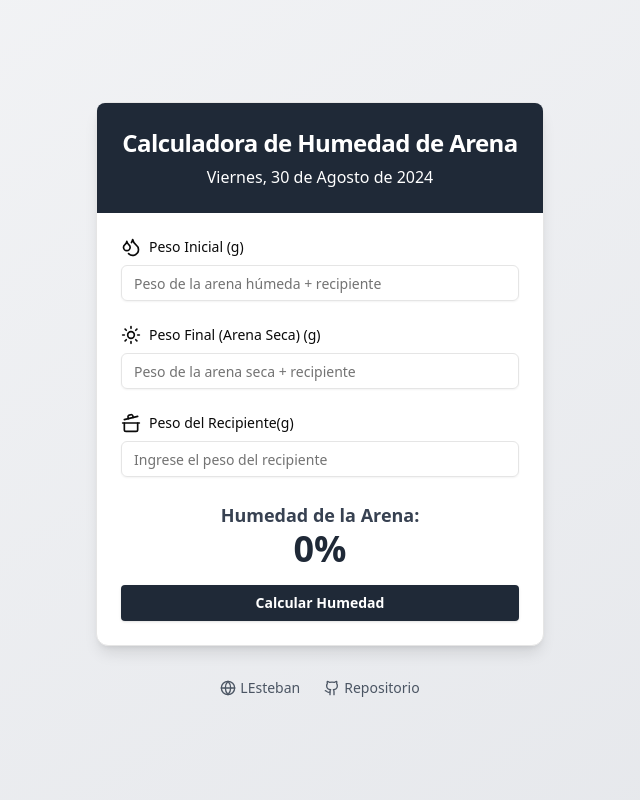
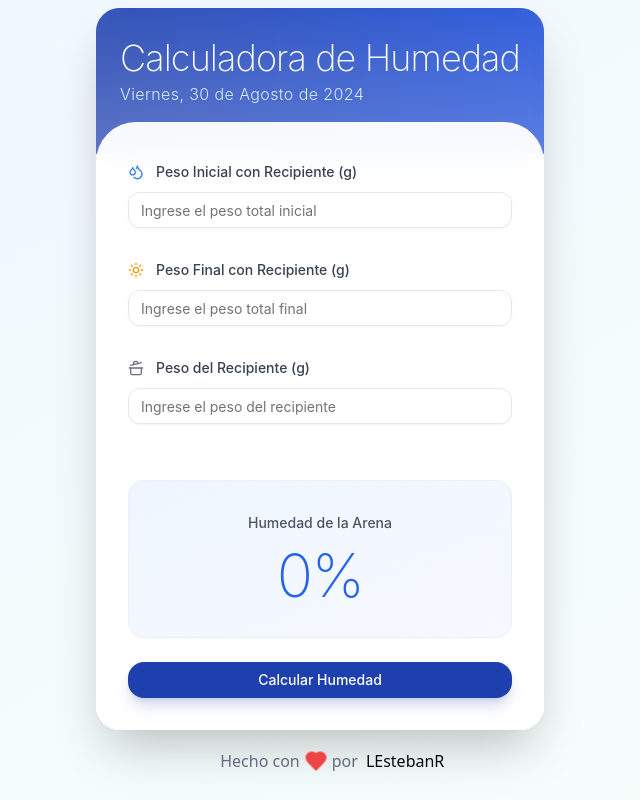
Before and after one commit to LEstebanR/humedad_arena, a React (Vite) app: page / in a window 1280 px wide. Shown: the whole page, without its empty margins (320-960 px from the left). Built offline with nearby package versions, Linux system fonts and the light colour scheme.

Commit message:
update design

```diff
--- a/package.json
+++ b/package.json
@@ -17,6 +17,7 @@
     "class-variance-authority": "^0.7.0",
     "clsx": "^2.1.1",
     "lucide-react": "^0.436.0",
+    "motion": "^12.23.24",
     "react": "^18.3.1",
     "react-dom": "^18.3.1",
     "tailwind-merge": "^2.5.2",
@@ -38,5 +39,6 @@
     "typescript": "^5.5.3",
     "typescript-eslint": "^8.0.1",
     "vite": "^5.4.1"
-  }
+  },
+  "packageManager": "yarn@1.22.22+sha512.a6b2f7906b721bba3d67d4aff083df04dad64c399707841b7acf00f6b133b7ac24255f2652fa22ae3534329dc6180534e98d17432037ff6fd140556e2bb3137e"
 }
--- a/src/App.tsx
+++ b/src/App.tsx
@@ -10,26 +10,34 @@ import {
   CardTitle,
   CardDescription,
 } from "@/components/ui/card";
-import { Droplets, Sun, CookingPot, Github, Globe } from "lucide-react";
+import { Droplets, Sun, CookingPot, Heart, Loader2 } from "lucide-react";
+import { motion } from "framer-motion";
 
 export default function Component() {
   const [pesoInicial, setPesoInicial] = useState("");
   const [pesoFinal, setPesoFinal] = useState("");
   const [pesoRecipiente, setPesoRecipiente] = useState("");
   const [humedad, setHumedad] = useState(0);
+  const [isCalculating, setIsCalculating] = useState(false);
 
-  const calcularHumedad = () => {
+  const calcularHumedad = async () => {
+    setIsCalculating(true);
     const pi = parseFloat(pesoInicial);
     const pf = parseFloat(pesoFinal);
     const pr = parseFloat(pesoRecipiente);
 
+    // Simulamos un pequeño delay para mostrar el loading
+    await new Promise((resolve) => setTimeout(resolve, 800));
+
     if (isNaN(pi) || isNaN(pf) || isNaN(pr)) {
       setHumedad(0);
+      setIsCalculating(false);
       return;
     }
 
     const humedadCalculada = ((pi - pf) / (pf - pr)) * 100;
     setHumedad(parseFloat(humedadCalculada.toFixed(2)));
+    setIsCalculating(false);
   };
 
   const handleKeyDown = (event: { key: string }) => {
@@ -75,94 +83,160 @@ export default function Component() {
   const FECHA = obtenerFechaFormateada();
 
   return (
-    <div className="min-h-screen flex flex-col items-center justify-center bg-gradient-to-br from-gray-100 to-gray-200 p-4">
-      <Card className="w-full max-w-md shadow-lg">
-        <CardHeader className="bg-gray-800 text-white rounded-t-lg">
-          <CardTitle className="text-2xl font-bold text-center">
-            Calculadora de Humedad de Arena
+    <div className="min-h-screen flex flex-col items-center justify-center bg-gradient-to-br from-blue-50/90 to-emerald-50/40 px-4 py-2 font-sans">
+      <Card className="w-full max-w-md backdrop-blur-sm bg-white/95 shadow-2xl border-0 rounded-3xl overflow-hidden [font-family:ui-sans-serif,-apple-system,BlinkMacSystemFont,Segoe_UI,Helvetica,Arial,sans-serif]">
+        <CardHeader className="bg-gradient-to-r from-blue-800 to-blue-700 text-white pb-12 relative">
+          <div className="absolute inset-0 bg-white/10 backdrop-blur-sm">
+            <div className="absolute inset-0 bg-gradient-to-b from-transparent to-white/20"></div>
+          </div>
+          <div className="relative z-10">
+            <CardTitle className="text-4xl font-extralight text-center mb-1 tracking-tight">
+              Calculadora de Humedad
             </CardTitle>
-          <CardDescription className="text-center">{FECHA}</CardDescription>
+            <CardDescription className="text-blue-100 font-light tracking-wide">
+              {FECHA}
+            </CardDescription>
+          </div>
         </CardHeader>
-        <CardContent className="space-y-6 pt-6">
-          <div className="space-y-2">
-            <Label htmlFor="pesoInicial" className="flex items-center gap-2">
-              <Droplets className="w-5 h-5" />
-              Peso Inicial (g)
+        <CardContent className="space-y-8 pt-10 px-8 -mt-8 relative z-20 bg-white/95 rounded-t-[2.5rem] backdrop-blur-xl">
+          <div className="space-y-2.5 transition-all duration-300 hover:transform hover:translate-y-[-2px]">
+            <Label htmlFor="pesoInicial" className="flex flex-col gap-1">
+              <span className="flex items-center gap-3 text-sm font-medium text-gray-700">
+                <Droplets className="w-4 h-4 text-blue-500" />
+                Peso Inicial con Recipiente (g)
+              </span>
             </Label>
             <Input
               id="pesoInicial"
               type="number"
-              placeholder="Peso de la arena húmeda + recipiente"
+              inputMode="numeric"
+              placeholder="Ingrese el peso total inicial"
               value={pesoInicial}
               onChange={(e) => setPesoInicial(e.target.value)}
               onKeyDown={handleKeyDown}
+              className="border-gray-200 focus:border-blue-500 focus:ring-blue-500 rounded-xl bg-white/50 backdrop-blur-sm transition-all duration-300"
             />
           </div>
-          <div className="space-y-2">
-            <Label htmlFor="pesoFinal" className="flex items-center gap-2">
-              <Sun className="w-5 h-5" />
-              Peso Final (Arena Seca) (g)
+          <div className="space-y-2.5 transition-all duration-300">
+            <Label htmlFor="pesoFinal" className="flex flex-col gap-1">
+              <span className="flex items-center gap-3 text-sm font-medium text-gray-700">
+                <Sun className="w-4 h-4 text-amber-500" />
+                Peso Final con Recipiente (g)
+              </span>
             </Label>
             <Input
               id="pesoFinal"
               type="number"
-              placeholder="Peso de la arena seca + recipiente"
+              inputMode="numeric"
+              placeholder="Ingrese el peso total final"
               value={pesoFinal}
               onChange={(e) => setPesoFinal(e.target.value)}
               onKeyDown={handleKeyDown}
+              className="border-gray-200 focus:border-blue-500 focus:ring-blue-500 rounded-xl bg-white/50 backdrop-blur-sm transition-all duration-300"
             />
           </div>
-          <div className="space-y-2">
-            <Label htmlFor="pesoRecipiente" className="flex items-center gap-2">
-              <CookingPot className="w-5 h-5" />
-              Peso del Recipiente(g)
+          <div className="space-y-2.5 transition-all duration-300">
+            <Label htmlFor="pesoRecipiente" className="flex flex-col gap-1">
+              <span className="flex items-center gap-3 text-sm font-medium text-gray-700">
+                <CookingPot className="w-4 h-4 text-gray-500" />
+                Peso del Recipiente (g)
+              </span>
             </Label>
             <Input
               id="pesoRecipiente"
               type="number"
+              inputMode="numeric"
               placeholder="Ingrese el peso del recipiente"
               value={pesoRecipiente}
               onChange={(e) => setPesoRecipiente(e.target.value)}
               onKeyDown={handleKeyDown}
+              className="border-gray-200 focus:border-blue-500 focus:ring-blue-500 rounded-xl bg-white/50 backdrop-blur-sm transition-all duration-300"
             />
           </div>
         </CardContent>
-        <CardFooter className="flex flex-col items-center space-y-4">
-          <div className="text-center w-full">
-            <p className="text-lg font-semibold text-gray-700">
-              Humedad de la Arena:
+        <CardFooter className="flex flex-col items-center space-y-6 p-8 bg-white/95 backdrop-blur-xl">
+          <motion.div
+            className="text-center w-full bg-gradient-to-br from-blue-50 to-indigo-50/50 p-8 rounded-2xl border border-blue-100/50"
+            animate={{ scale: humedad > 0 ? [1, 1.02, 1] : 1 }}
+            transition={{ duration: 0.5 }}
+          >
+            <p className="text-sm font-medium text-gray-600 mb-3">
+              Humedad de la Arena
             </p>
-            <p className="text-4xl font-bold text-gray-800">{humedad}%</p>
-          </div>
+            <p className="text-6xl font-extralight text-blue-600 tracking-tight">
+              {humedad}%
+            </p>
+          </motion.div>
           <Button
             onClick={calcularHumedad}
-            className="w-full bg-gray-800 hover:bg-gray-700 text-white font-bold py-2 px-4 rounded transition-colors duration-300"
+            disabled={isCalculating}
+            className="w-full bg-blue-800 hover:bg-blue-700 text-white font-medium py-2 px-6 rounded-2xl transition-all duration-300 shadow-lg shadow-blue-800/20 disabled:opacity-70"
           >
-            Calcular Humedad
+            {isCalculating ? (
+              <>
+                <Loader2 className="mr-2 h-4 w-4 animate-spin" />
+                Calculando...
+              </>
+            ) : (
+              "Calcular Humedad"
+            )}
           </Button>
         </CardFooter>
       </Card>
-      <footer className="mt-8 text-center text-sm text-gray-600">
-        <div className="flex justify-center space-x-6">
+      <footer className="my-4 w-full">
+        <motion.div
+          initial={{ opacity: 0, y: 20 }}
+          animate={{ opacity: 1, y: 0 }}
+          transition={{ duration: 0.6 }}
+          className="z-10 flex flex-wrap items-center justify-center gap-x-1 gap-y-3 sm:gap-x-2"
+        >
+          <div className="rotate-20deg mx-2 h-[30px] w-[0.5px]"></div>
+          <div className="flex items-center gap-x-2 text-xs sm:text-base">
+            <motion.span
+              initial={{ opacity: 0 }}
+              animate={{ opacity: 1 }}
+              transition={{ duration: 0.5, delay: 0.2 }}
+              className="text-slate-500"
+            >
+              Hecho con
+            </motion.span>
+            <motion.div
+              animate={{
+                scale: [1, 1.5, 1],
+              }}
+              transition={{
+                duration: 1.5,
+                repeat: Infinity,
+                repeatType: "reverse",
+              }}
+            >
+              <Heart className="h-4 w-4 fill-red-500 text-red-500" />
+            </motion.div>
+            <motion.span
+              initial={{ opacity: 0 }}
+              animate={{ opacity: 1 }}
+              transition={{ duration: 0.5, delay: 0.3 }}
+              className="text-slate-500"
+            >
+              por
+            </motion.span>
+            <motion.div
+              initial={{ opacity: 0 }}
+              animate={{ opacity: 1 }}
+              transition={{ duration: 0.5, delay: 0.4 }}
+              whileHover={{ scale: 1.05 }}
+              whileTap={{ scale: 0.95 }}
+            >
               <a
                 href="https://lesteban.dev"
                 target="_blank"
-            rel="noopener noreferrer"
-            className="flex items-center hover:text-gray-800 transition-colors duration-300"
+                className="hover:text-primary hover:underline hover:underline-offset-4 hover:transition-all hover:duration-300"
               >
-            <Globe className="w-4 h-4 mr-1" />
-            <span>LEsteban</span>
+                LEstebanR
               </a>
-          <a
-            href="https://github.com/LEstebanR/humedad_arena"
-            target="_blank"
-            rel="noopener noreferrer"
-            className="flex items-center hover:text-gray-800 transition-colors duration-300"
-          >
-            <Github className="w-4 h-4 mr-1" />
-            <span>Repositorio</span>
-          </a>
+            </motion.div>
           </div>
+        </motion.div>
       </footer>
     </div>
   );
```
Also changed, not shown: 1 other file (tests, documents, lock files or other folders). Lines whose indentation alone changed are shown as unchanged.
